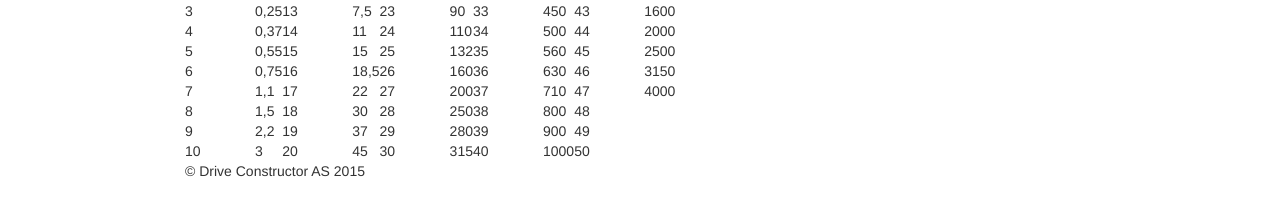
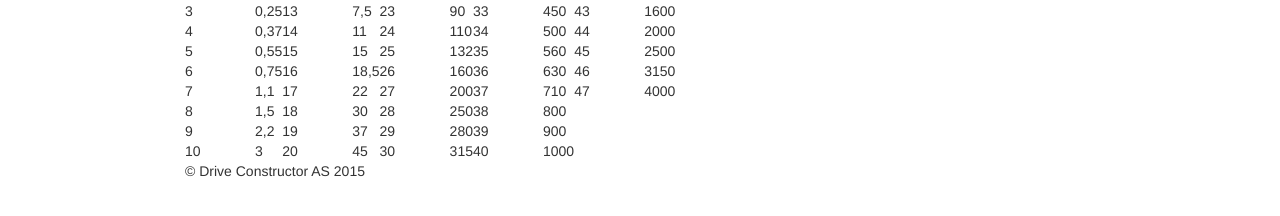
Before and after one commit to Alexey1Gavrilov/drive-constructor-site, a Jekyll site: the page built from help/equipment/electric-machines/electric-machines-rated-power.md, in a window 1280 px wide. Shown: the part 229-445 px from the top of the page. Built offline with Jekyll 4.4.1, drawn with Linux system fonts in a browser that asks for light colours.

Commit message:
Update electric-machines-rated-power.md

```diff
--- a/help/equipment/electric-machines/electric-machines-rated-power.md
+++ b/help/equipment/electric-machines/electric-machines-rated-power.md
@@ -15,6 +15,6 @@
 5 | 0,55 | 15 | 15 | 25 | 132 | 35 | 560 | 45 | 2500
 6 | 0,75 | 16 | 18,5 | 26 | 160 | 36 | 630 | 46 | 3150
 7 | 1,1 | 17 | 22 | 27 | 200 | 37 | 710 | 47 | 4000
-8 | 1,5 | 18 | 30 | 28 | 250 | 38 | 800 | 48 |
-9 | 2,2 | 19 | 37 | 29 | 280 | 39 | 900 | 49 |
-10| 3 | 20 | 45 | 30 | 315 | 40 | 1000 | 50 |
+8 | 1,5 | 18 | 30 | 28 | 250 | 38 | 800 |  |
+9 | 2,2 | 19 | 37 | 29 | 280 | 39 | 900 |  |
+10| 3 | 20 | 45 | 30 | 315 | 40 | 1000 |  |
```
